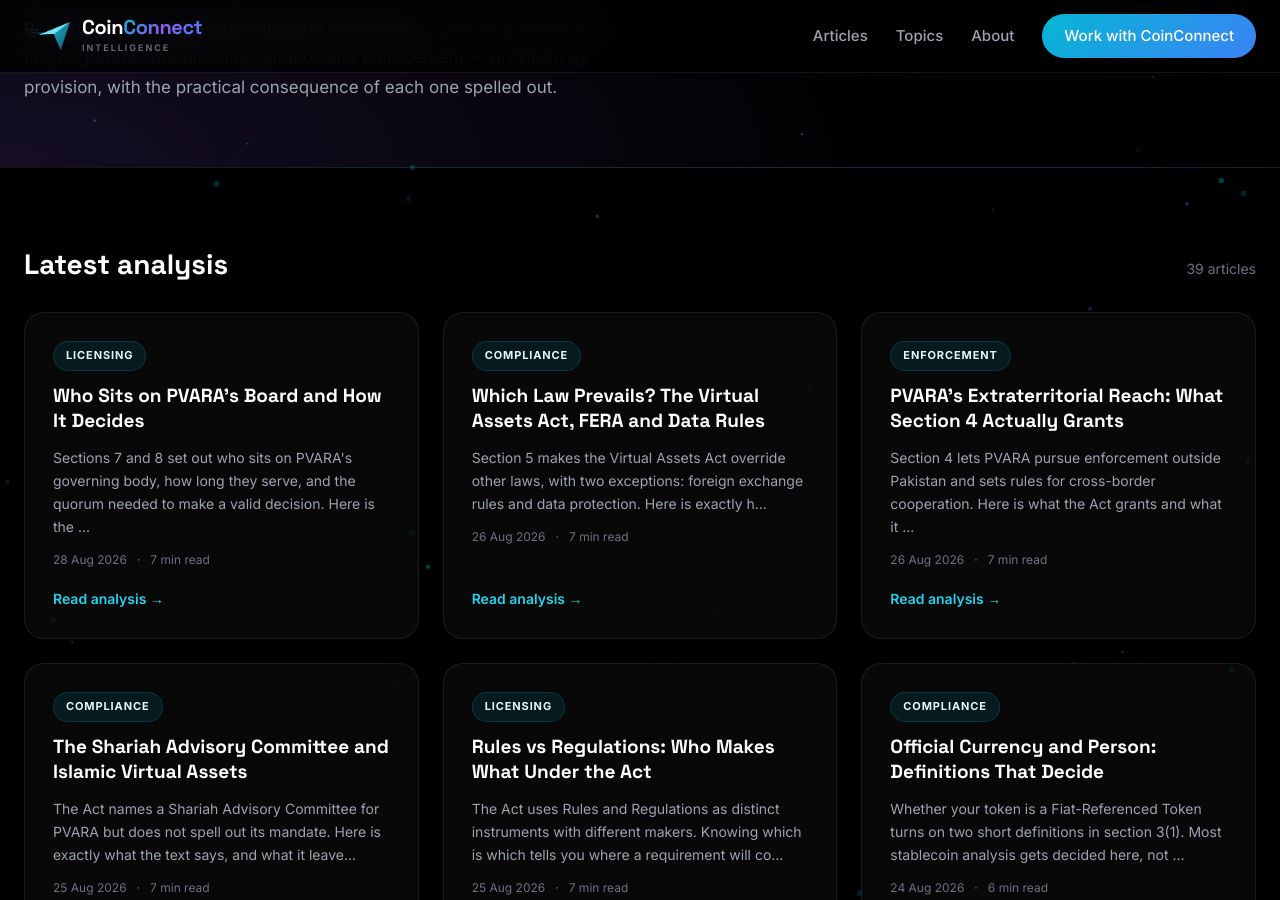
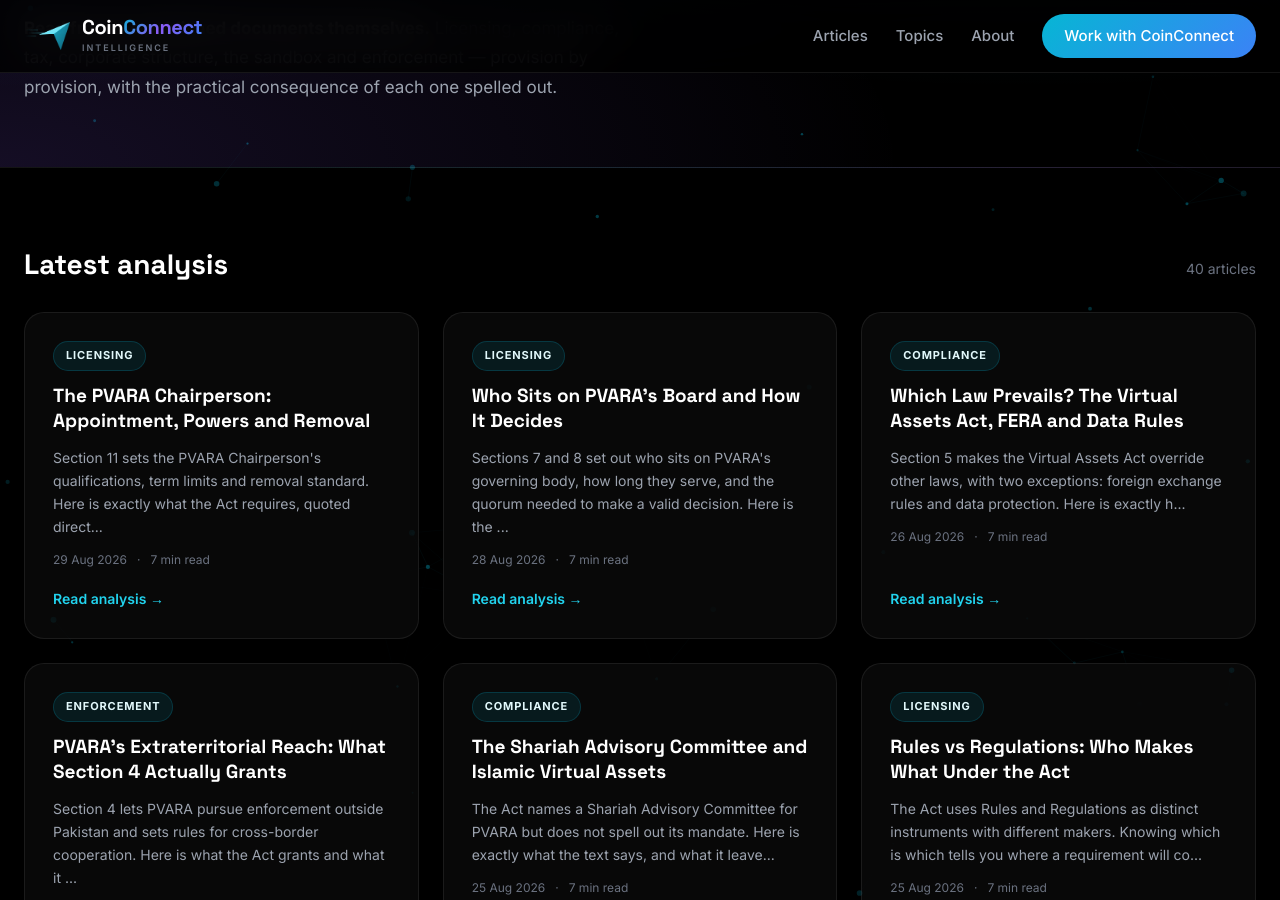
Before and after one commit to coinconnect-pk/coinconnect-pk.github.io, a Jekyll site: the page built from index.html, in a window 1280 px wide and 900 px high, scrolled down 447 px. Built offline with Jekyll 4.4.1, drawn with Linux system fonts in a browser that asks for light colours.

Commit message:
Publish article for 2026-08-29

```diff
--- a/_data/linkmap.yml
+++ b/_data/linkmap.yml
@@ -355,3 +355,6 @@ blog:
   - url: "https://blog.coinconnect.site/who-sits-on-pvaras-board-and-how-it-decides/"
     title: "Who Sits on PVARA's Board and How It Decides"
     topics: [sits, pvaras, board, decides, licensing]
+  - url: "https://blog.coinconnect.site/the-pvara-chairperson-appointment-powers-and-removal/"
+    title: "The PVARA Chairperson: Appointment, Powers and Removal"
+    topics: [pvara, chairperson, appointment, powers, removal, licensing]
--- a/_data/published-log.csv
+++ b/_data/published-log.csv
@@ -38,3 +38,4 @@ date,source,title,words
 2026-08-26,queue,"PVARA's Extraterritorial Reach: What Section 4 Actually Grants",1499
 2026-08-26,queue,"Which Law Prevails? The Virtual Assets Act, FERA and Data Rules",1403
 2026-08-28,queue,"Who Sits on PVARA's Board and How It Decides",1491
+2026-08-29,queue,"The PVARA Chairperson: Appointment, Powers and Removal",1349
--- a/_queue/040-pvara-chairperson-appointment-powers-removal.md
+++ b/_posts/2026-08-29-the-pvara-chairperson-appointment-powers-and-removal.md
@@ -1,7 +1,7 @@
 ---
 layout: post
 title: "The PVARA Chairperson: Appointment, Powers and Removal"
-date: 2026-01-01 09:00:00 +0500
+date: 2026-08-29 06:17:48 +0500
 categories: [Licensing]
 author: "Malik Abbas"
 description: "Section 11 sets the PVARA Chairperson's qualifications, term limits and removal standard. Here is exactly what the Act requires, quoted directly from the text."
```
Also changed, not shown: other parts of _posts/2026-08-29-the-pvara-chairperson-appointment-powers-and-removal.md (+0 -5 lines).
